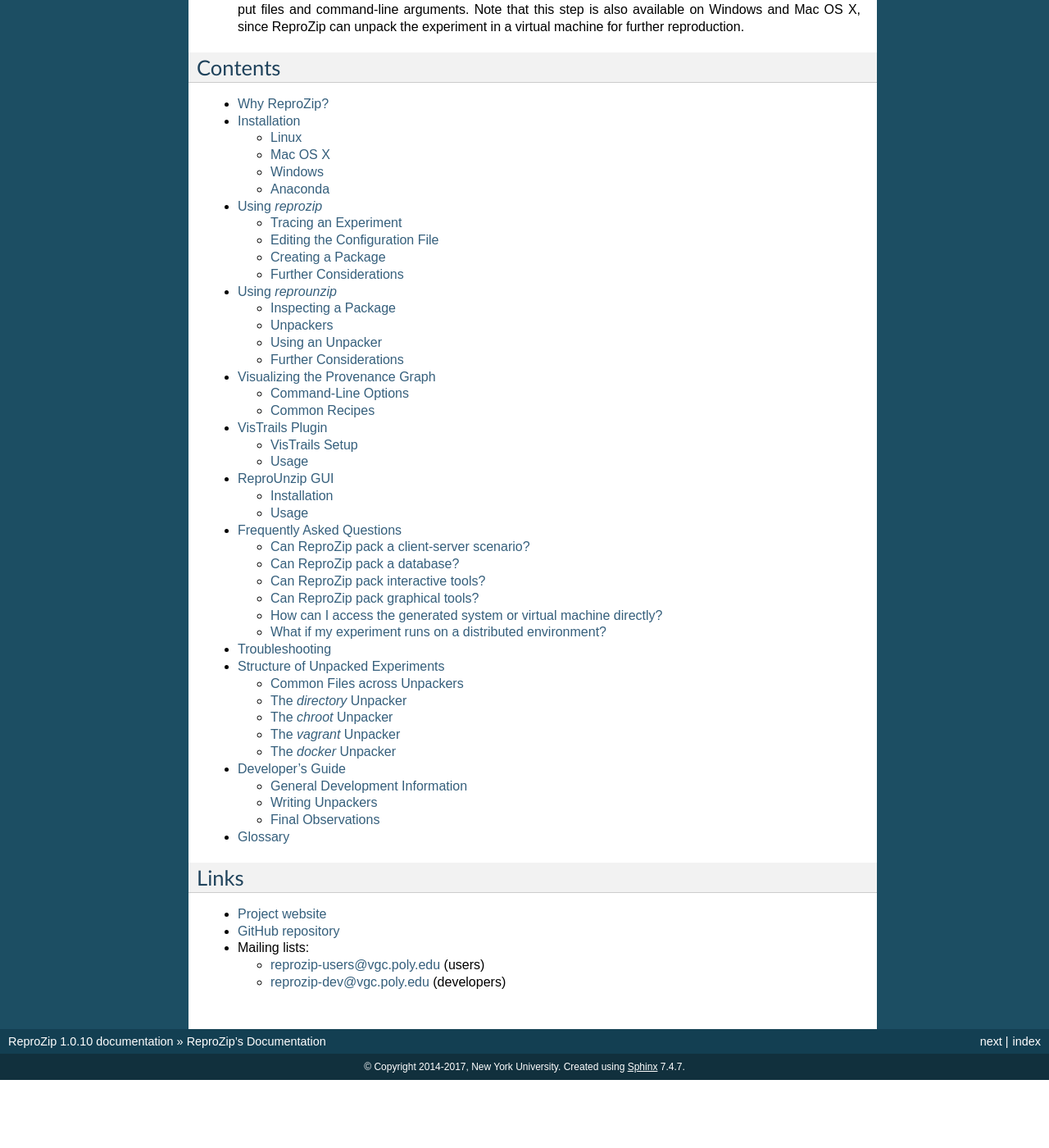
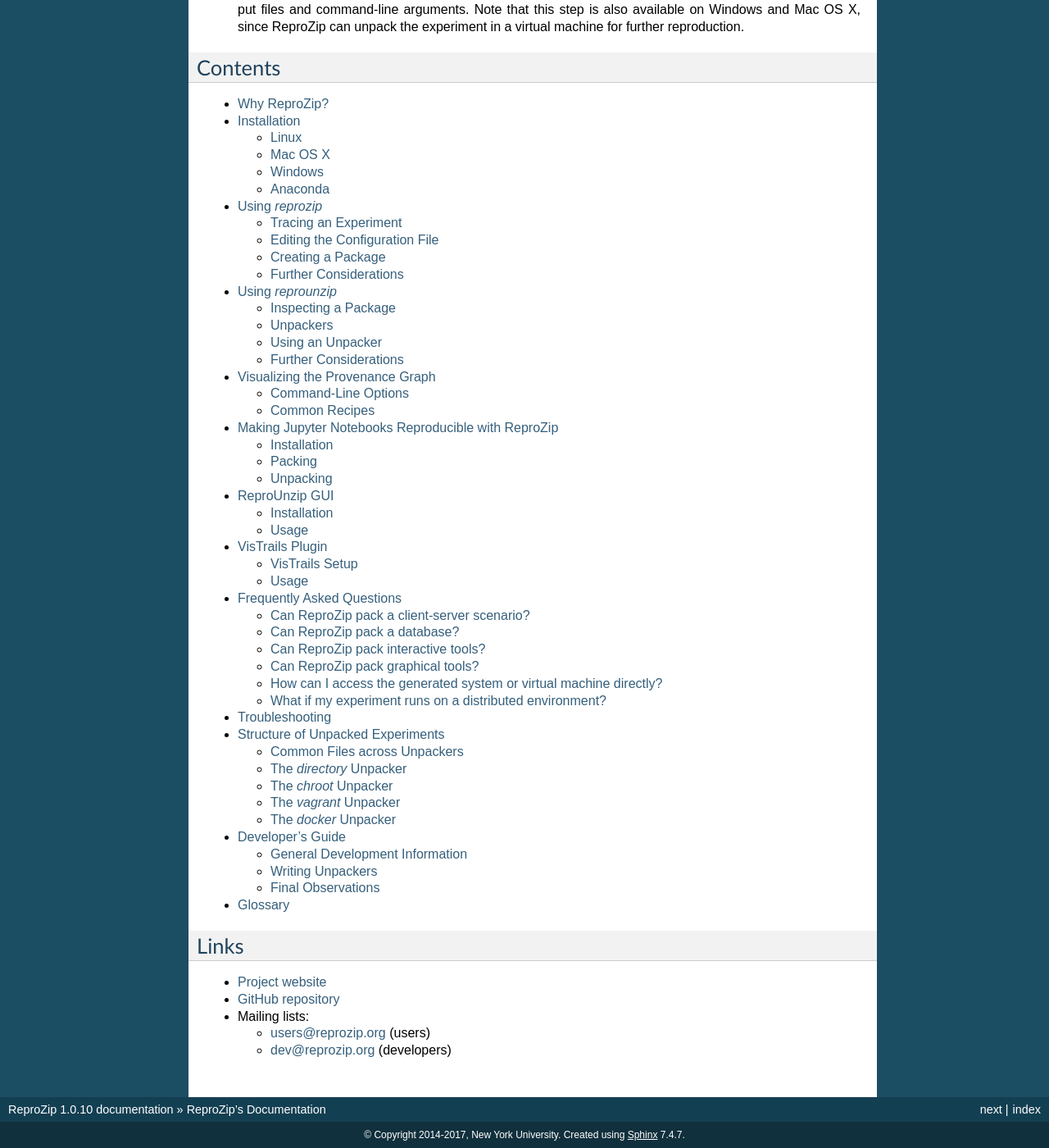
Before and after one commit to VIDA-NYU/reprozip, a Sphinx documentation site: the page built from docs/index.rst, in a window 1280 px wide and 1400 px high, scrolled down 449 px. Shown: the whole window at 82% size. Built offline with Sphinx 7.4.7, drawn with Linux system fonts in a browser that asks for light colours; before the commit the page ends 1766 px from its top, so only the background shows below that.

Commit message:
updated GUI docs, added rz-jupyter docs

```diff
--- a/docs/gui.rst
+++ b/docs/gui.rst
@@ -8,9 +8,11 @@
 Installation
 ============
 
+..  warning:: ``reprounzip-qt`` is Python 2 only. You can't install it with Python 3 or Anaconda3 (without a virtual environment)!
+
 *reprounzip-qt* comes with the installer on `Windows <http://reprozip-files.s3-website-us-east-1.amazonaws.com/windows-installer>`_ and `Mac <http://reprozip-files.s3-website-us-east-1.amazonaws.com/mac-installer>`_. If you used one of these, you will be able to double click on any ``.rpz`` file to boot up the GUI.
 
-If you are using Anaconda, you can install *reprounzip-qt* from anaconda.org::
+If you are using Anaconda2, you can install *reprounzip-qt* from anaconda.org::
 
     $ conda install --channel vida-nyu reprounzip-qt
 
--- a/docs/index.rst
+++ b/docs/index.rst
@@ -23,8 +23,9 @@
     packing
     unpacking
     graph
+    jupyter
+    gui
     vistrails
-    gui
     faq
     troubleshooting
     unpacked-format
@@ -38,6 +39,6 @@
 * `GitHub repository <https://github.com/ViDA-NYU/reprozip>`__
 * Mailing lists:
 
-  * `reprozip-users@vgc.poly.edu <https://vgc.poly.edu/mailman/listinfo/reprozip-users>`__ (users)
+  * `users@reprozip.org <https://vgc.poly.edu/mailman/listinfo/reprozip-users>`__ (users)
 
-  * `reprozip-dev@vgc.poly.edu <https://vgc.poly.edu/mailman/listinfo/reprozip-dev>`__ (developers)
+  * `dev@reprozip.org <https://vgc.poly.edu/mailman/listinfo/reprozip-dev>`__ (developers)
```
Also changed, not shown: docs/jupyter.rst (added, +67 -0 lines), docs/figures/rzj-button.png (added), docs/figures/rzj-pkg.png (added), docs/figures/rzj-run.png (added), docs/figures/rzj-running.png (added), docs/figures/rzj-setup.png (added).
